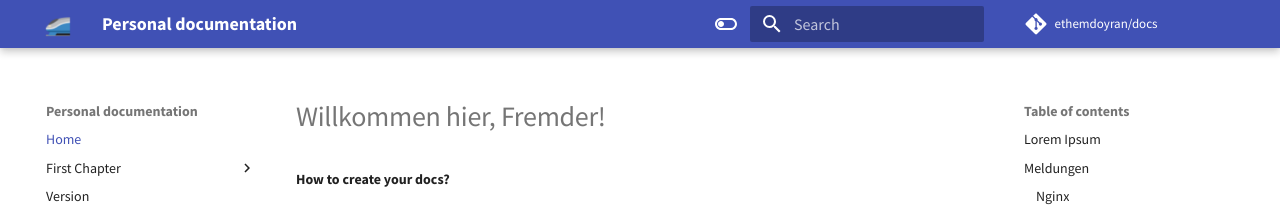
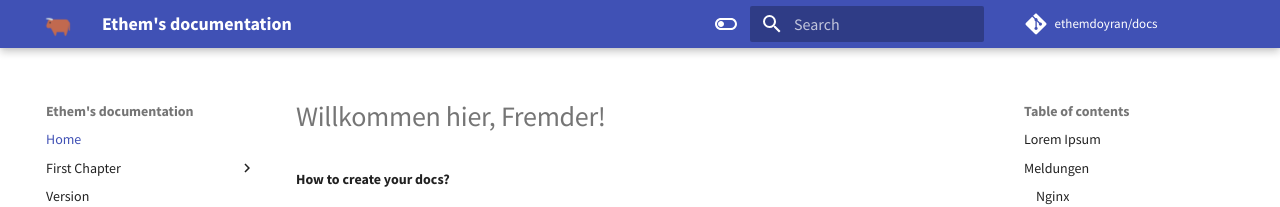
Before and after one commit to ethemdoyran/docs, an MkDocs documentation site: the page built from docs/index.md, in a window 1280 px wide. Shown: the top 207 px of the page. Built offline with MkDocs 1.6.1 and Material for MkDocs 9.7.7, drawn with Linux system fonts in a browser that asks for light colours; comment, search, counter and statistics services are not loaded.

Commit message:
Change logo

```diff
--- a/mkdocs.yml
+++ b/mkdocs.yml
@@ -1,5 +1,5 @@
-site_name: 'Personal documentation'
-site_url: https://docs.mal-noh.de/
+site_name: "Ethem's documentation"
+site_url: https://ethem.mal-noh.de/
 repo_name: ethemdoyran/docs
 repo_url: https://github.com/ethemdoyran/docs
 edit_uri: ./edit/main/docs/
```
Also changed, not shown: docs/assets/images/logo.png.
